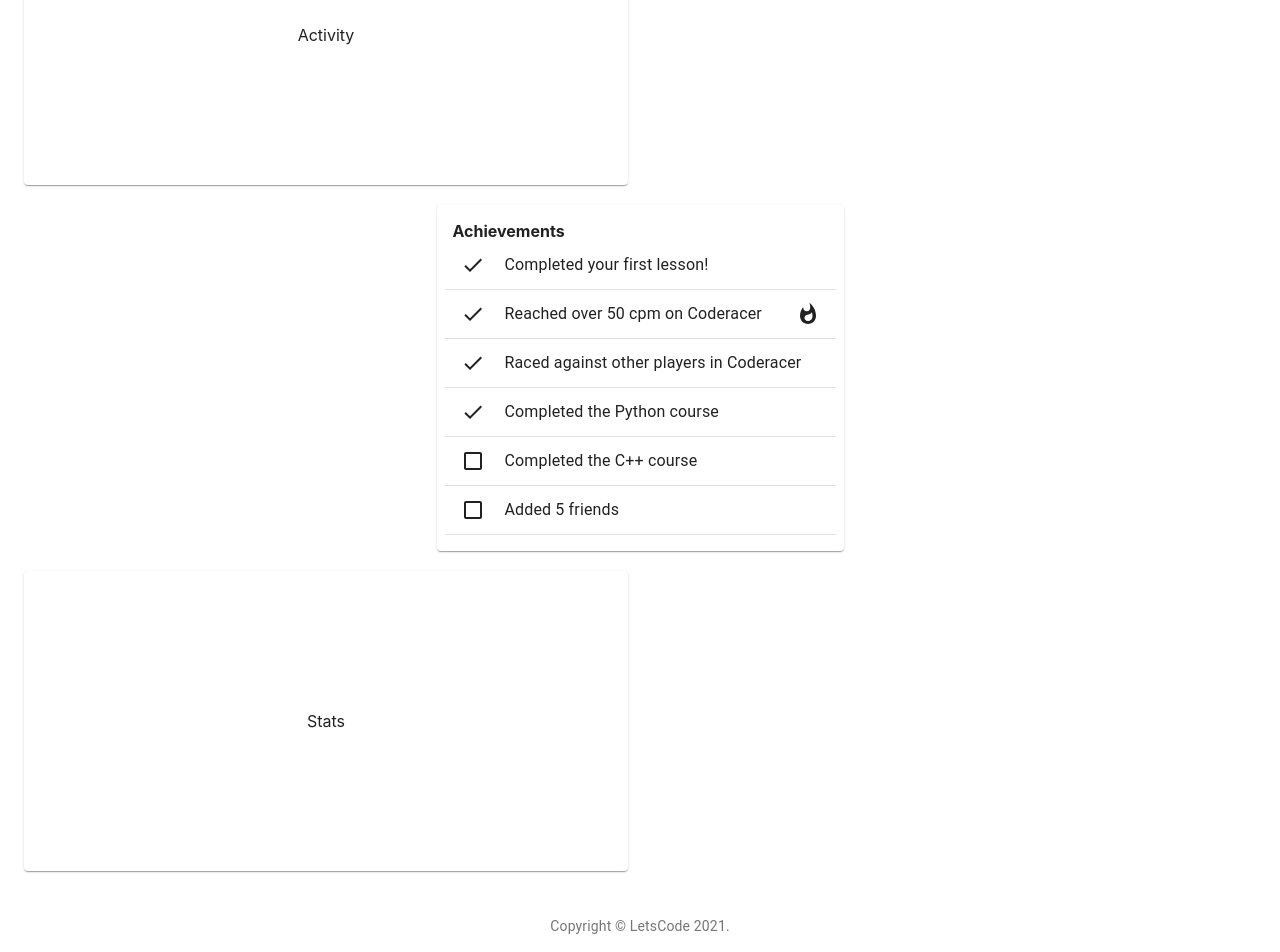
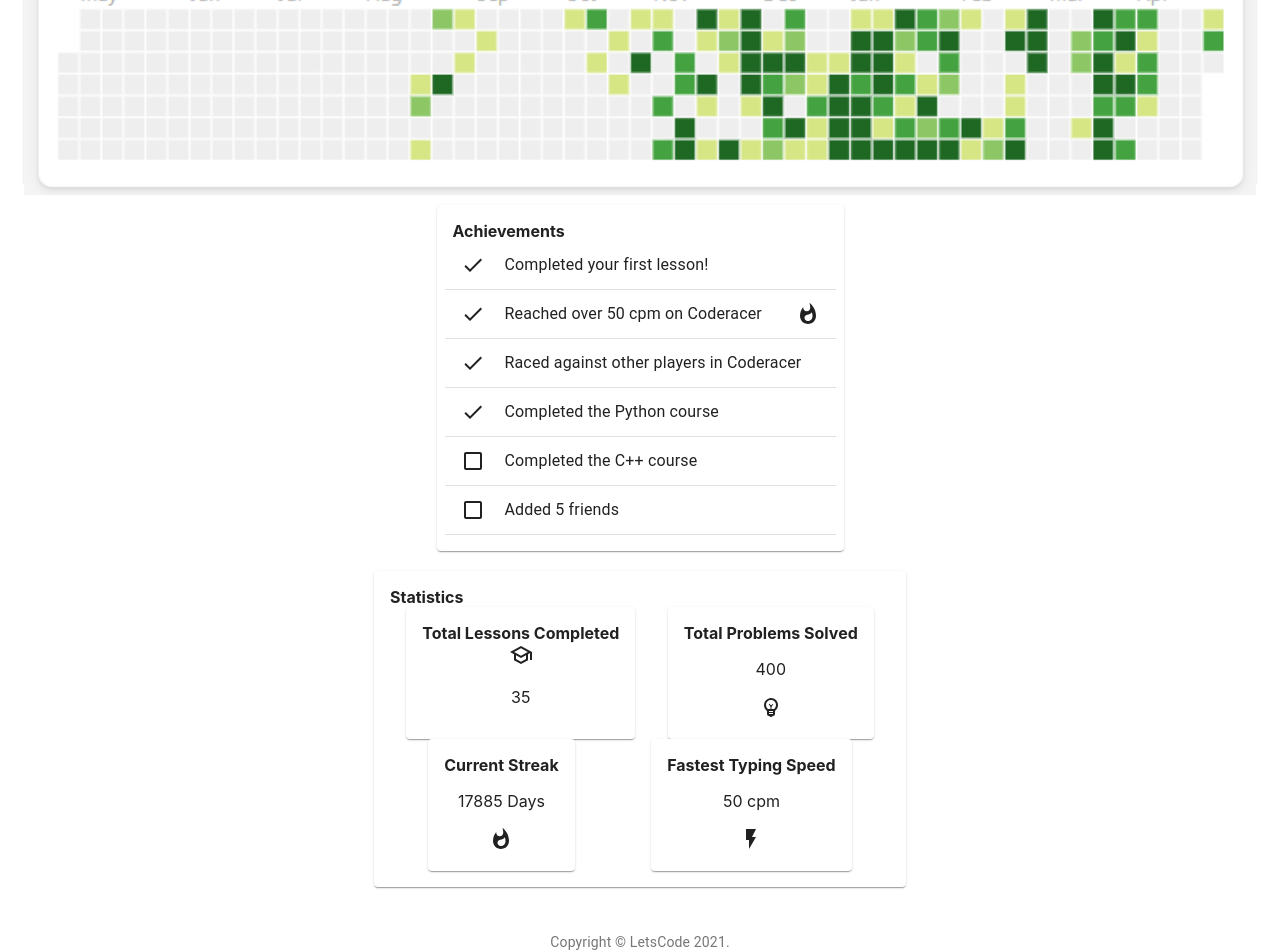
Before and after one commit to AnthonyH45/LetsCode, a React (Create React App) app in the folder frontend/: page /profile in a window 1280 px wide. Shown: the part 728-1680 px from the top of the page. Built offline with nearby package versions, Linux system fonts and the light colour scheme; a small style sheet from the web is missing.

Commit message:
just need help with spacing

```diff
--- a/frontend/src/components/Profile/ProfileActivity.js
+++ b/frontend/src/components/Profile/ProfileActivity.js
@@ -1,15 +1,12 @@
 import React, { useState } from 'react';
 import {
-  Button,
   Container,
   Grid,
   Paper,
-  Box,
 } from '@material-ui/core';
-import Fade from '@material-ui/core/Fade';
 import { makeStyles } from '@material-ui/core/styles';
-import Description from '../Description/Description.js';
-import Highlight from 'react-highlight'
+
+import activity from "../../assets/activity.png"
 
 const useStyles = makeStyles(theme => ({
   root: {
@@ -123,8 +120,12 @@ export default function ProfileActivity() {
     <div className={classes.root}>
       <Container>
       <Grid container spacing={3}>
-        <Grid item xs={6}>
-          <Paper className={classes.paper}>Activity</Paper>
+        <Grid item xs={12}>
+          <Paper className={classes.paper}>
+            <b>Activity</b>
+            <img src={activity} width='100%' height='100%'/>
+          </Paper>
+
         </Grid>
       </Grid>
       </Container>
--- a/frontend/src/components/Profile/ProfileBadge.js
+++ b/frontend/src/components/Profile/ProfileBadge.js
@@ -1,17 +1,12 @@
 import React, { useState } from 'react';
 import {
   Button,
-  Container,
   Grid,
   Paper,
   Avatar,
   Typography,
-  Box
 } from '@material-ui/core';
-import Fade from '@material-ui/core/Fade';
 import { makeStyles } from '@material-ui/core/styles';
-import Description from '../Description/Description.js';
-import Highlight from 'react-highlight'
 
 import snake from "../../assets/Snake.png";
 import xp from "../../assets/Vector.png";
--- a/frontend/src/components/Profile/ProfileFriends.js
+++ b/frontend/src/components/Profile/ProfileFriends.js
@@ -1,7 +1,5 @@
 import React, { useState } from 'react';
 import {
-  Button,
-  Container,
   Grid,
   Paper,
   List,
@@ -10,10 +8,7 @@ import {
   ListItemAvatar,
   ListItemText
 } from '@material-ui/core';
-import Fade from '@material-ui/core/Fade';
 import { makeStyles } from '@material-ui/core/styles';
-import Description from '../Description/Description.js';
-import Highlight from 'react-highlight'
 
 import friend1 from "../../assets/pic1.png";
 import friend2 from "../../assets/pic2.png";
--- a/frontend/src/components/Profile/ProfileStats.js
+++ b/frontend/src/components/Profile/ProfileStats.js
@@ -1,26 +1,39 @@
 import React, { useState } from 'react';
 import {
-  Button,
-  Container,
   Grid,
-  Paper
+  Paper,
 } from '@material-ui/core';
-import Fade from '@material-ui/core/Fade';
+import SchoolOutlinedIcon from '@material-ui/icons/SchoolOutlined';
+import EmojiObjectsOutlinedIcon from '@material-ui/icons/EmojiObjectsOutlined';
+import WhatshotIcon from '@material-ui/icons/Whatshot';
+import FlashOnIcon from '@material-ui/icons/FlashOn';
+
 import { makeStyles } from '@material-ui/core/styles';
-import Description from '../Description/Description.js';
-import Highlight from 'react-highlight'
+
 
 const useStyles = makeStyles(theme => ({
   root: {
     flexGrow: 1
   },
   paper: {
-    height: 300,
-    display: 'flex',
-    alignItems: 'center',
-    justifyContent: 'center',
-    flexDirection: 'column',
-    whiteSpace: 'pre-wrap',
+    padding: theme.spacing(2),
+    margin: 'auto',
+    maxWidth: 500,
+  },
+  smallpaper: {
+    padding: theme.spacing(2),
+    margin: 'auto',
+    maxWidth: 250,
+  },
+  image: {
+    width: 128,
+    height: 128,
+  },
+  img: {
+    margin: 'auto',
+    display: 'block',
+    maxWidth: '100%',
+    maxHeight: '100%',
   },
   control: {
     padding: theme.spacing(2)
@@ -52,80 +65,50 @@ const useStyles = makeStyles(theme => ({
     '&:disabled:hover': {
       backgroundColor: '#efefef',
     }
-  },
-  correctOption: {
-    width: '100%',
-    display: 'flex',
-    alignItems: 'center',
-    justifyContent: 'center',
-    flexDirection: 'column',
-    backgroundColor: 'rgba(77,194,116,0.8)',
-    border: 'none',
-    cursor: 'pointer',
-    '&:disabled': {
-      backgroundColor: 'rgba(77,194,116,0.8)'
     },
-    '&:disabled:hover': {
-      backgroundColor: 'rgba(77,194,116,0.8)'
-    },
-  },
-  submit: {
-    display: 'flex',
-    justifyContent: 'flex-end',
-    alignItems: 'flex-end',
-    '&:disabled': {
-      backgroundColor: 'rgba(77,194,116)'
-    },
-    '&:hover': {
-      backgroundColor: 'transparent'
-    },
-    '&:focus': {
-      backgroundColor: 'transparent'
-    }
-
-  },
-  correct: {
-    zIndex: 10,
-    position: 'absolute',
-    width: '100%',
-    height: '100%',
-    textAlign: 'center',
-    display: 'flex',
-    top: 0,
-    flexDirection: 'column',
-    justifyContent: 'center',
-    alignItems: 'center',
-    backgroundColor: 'rgba(77,194,116)',
-    color: 'white'
-  },
-  nextQuestion: {
-    marginTop: 30,
-    float: 'right',
-    display: 'flex',
-    justifyContent: 'flex-end',
-    alignSelf: 'flex-end',
-    color: 'black',
-    backgroundColor: 'rgba(77,194,116,0.8)',
-    fontWeight: 'bold',
-    '&:hover': {
-      backgroundColor: 'rgba(77,194,116)',
-      fontStyle: 'italic',
+    large: {
+      width: theme.spacing(17),
+      height: theme.spacing(17),
     },
   }
-}));
+));
 
 export default function ProfileStats() {
   const classes = useStyles();
 
   return (
     <div className={classes.root}>
-      <Container>
-      <Grid container spacing={3}>
-        <Grid item xs={6}>
-          <Paper className={classes.paper}>Stats</Paper>
+      <Paper className={classes.paper}>
+        <b>Statistics</b>
+        <Grid container>
+          <Grid container>
+            <Paper className={classes.smallpaper}>
+              <Grid item align="center" justify="center">
+                <b>Total Lessons Completed</b><br/>
+                <SchoolOutlinedIcon/><p>35</p>
+              </Grid>
+            </Paper>
+            <Paper className={classes.smallpaper}>
+              <Grid item align="center" justify="center">
+                <b>Total Problems Solved</b>
+                <p>400</p><EmojiObjectsOutlinedIcon/>
+              </Grid>
+            </Paper>
+            <Paper className={classes.smallpaper}>
+            <Grid item align="center" justify="center">
+              <b>Current Streak</b>
+              <p>17885 Days</p><WhatshotIcon/>
+            </Grid>
+            </Paper>
+            <Paper className={classes.smallpaper}>
+            <Grid item align="center" justify="center">
+              <b>Fastest Typing Speed</b>
+              <p>50 cpm</p><FlashOnIcon/>
+            </Grid>
+        </Paper>
         </Grid>
-      </Grid>
-      </Container>
+        </Grid>
+      </Paper>
     </div>
   );
 }
```
Also changed, not shown: frontend/src/components/Profile/ProfileAch.js (+0 -7 lines), frontend/src/assets/activity.png (added).
